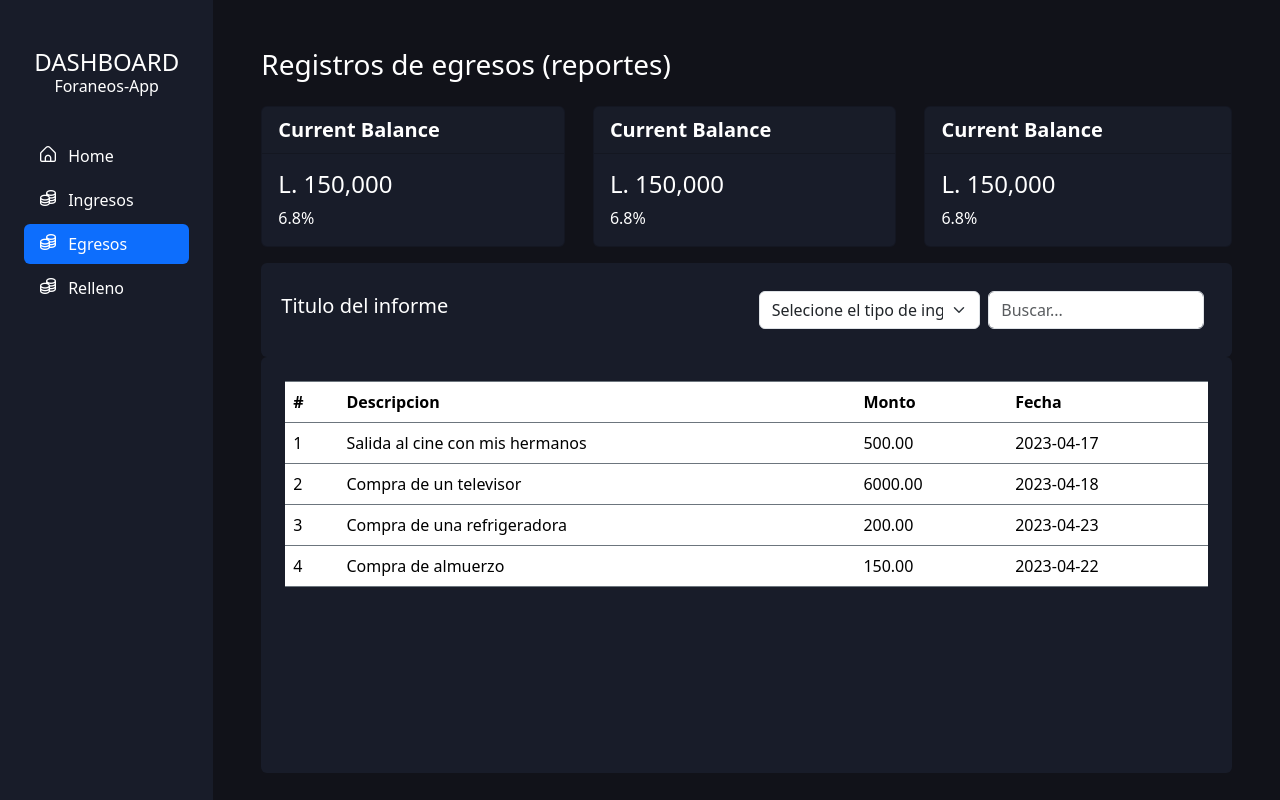
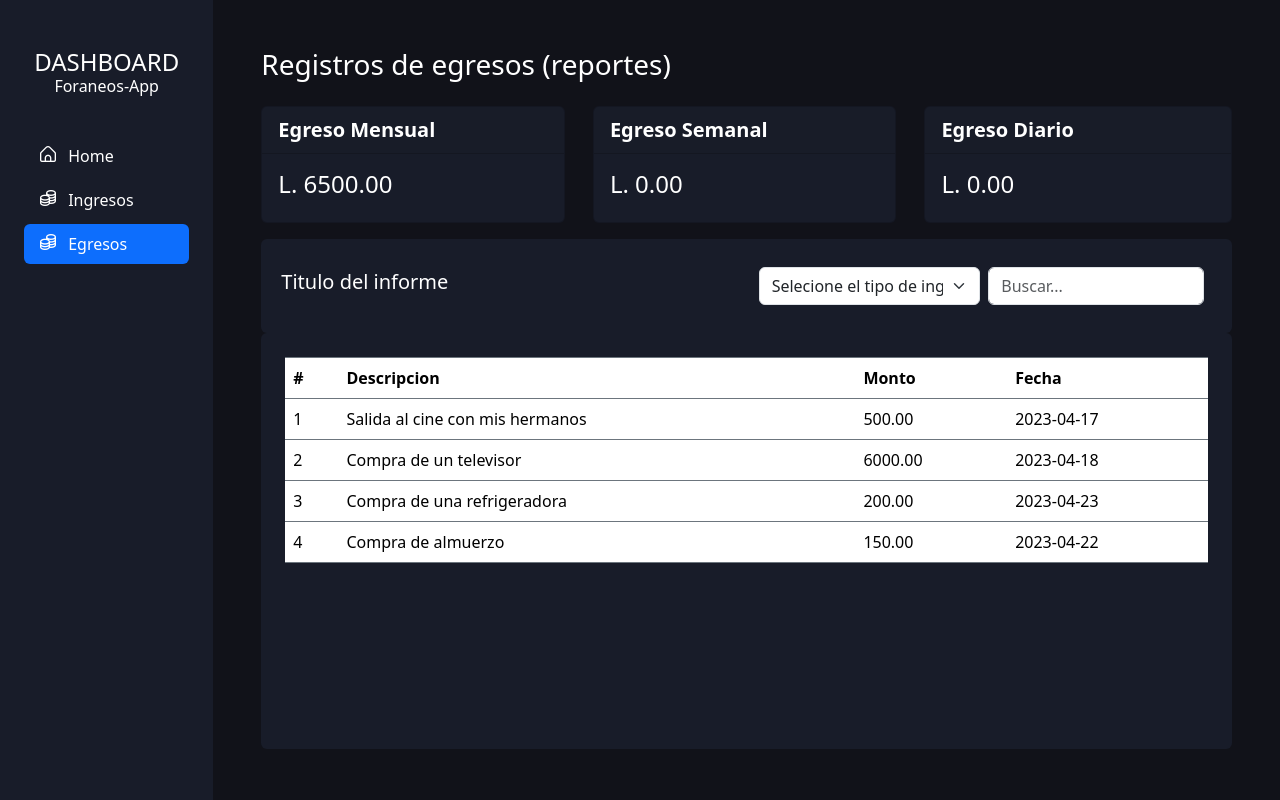
Before and after one commit to andresito236/proyecto-disenio, a PHP site: page /eg-informes.php in a window 1280 px wide. Run offline with PHP 8.4, Linux system fonts and the light colour scheme; data comes from the database, SQL or seed files in the repository; some libraries are stand-ins or nearby versions.

Commit message:
Terminando las vistas de informes

```diff
--- /dev/null
+++ b/bug.txt
@@ -0,0 +1 @@
+Si inserto un registro que haga que haga que la confirmacion sea null y edito el registro a una fecha futura la confirmacion no cambia a 0
--- a/eg-informes.php
+++ b/eg-informes.php
@@ -5,7 +5,7 @@
   <meta charset="UTF-8">
   <meta http-equiv="X-UA-Compatible" content="IE=edge">
   <meta name="viewport" content="width=device-width, initial-scale=1.0">
-  <title>Informes ingresos</title>
+  <title>Informes Egresos</title>
   <link href="https://cdn.jsdelivr.net/npm/bootstrap@5.3.0-alpha3/dist/css/bootstrap.min.css" rel="stylesheet"
     integrity="sha384-KK94CHFLLe+nY2dmCWGMq91rCGa5gtU4mk92HdvYe+M/SXH301p5ILy+dN9+nJOZ" crossorigin="anonymous">
   <link rel="stylesheet" href="css/index.css">
@@ -18,6 +18,9 @@
     <div class="row">
       <?php
                 $form_type = "egresos (reportes)";
+                $totalMes = "Egreso Mensual";
+                $totalSemanal = "Egreso Semanal";
+                $totalDiario = "Egreso Diario";
                 $visible = true;
                 include './sidebar.php';
                 include './informes.php';
--- a/in-informes.php
+++ b/in-informes.php
@@ -18,6 +18,9 @@
     <div class="row">
       <?php
                 $form_type = "ingresos (reportes)";
+                $totalMes = "Ingreso Mensual";
+                $totalSemanal = "Ingreso Semanal";
+                $totalDiario = "Ingresos Diario";
                 $visible = true;
                 include './sidebar.php';
                 include './informes.php';
--- a/informes.php
+++ b/informes.php
@@ -3,28 +3,28 @@
   <article class="row d-flex">
     <div class="my-3 col-6 col-md-6 col-lg-4 pe-3">
       <div class="card bg-card">
-        <div class="card-header fs-5 fw-bold">Current Balance</div>
-        <div class="card-body">
-          <h5 class="card-title fs-4">L. 150,000</h5>
-          <p class="card-text">6.8%</p>
+        <div class="card-header fs-5 fw-bold"><?php echo isset($totalMes) ? $totalMes : "fuera de linea"; ?></div>
+        <div class="card-body totalMensual">
+          <h5 class="card-title fs-4" id="totalMensual">L. 150,000</h5>
         </div>
       </div>
     </div>
     <div class="mb-3 my-3 col-6 col-md-6 col-lg-4 pe-3">
       <div class="card bg-card">
-        <div class="card-header fs-5 fw-bold">Current Balance</div>
-        <div class="card-body">
-          <h5 class="card-title fs-4">L. 150,000</h5>
-          <p class="card-text">6.8%</p>
+        <div class="card-header fs-5 fw-bold">
+          <?php echo isset($totalSemanal) ? $totalSemanal : "fuera de linea"; ?>
+        </div>
+        <div class="card-body totalSemanal">
+          <h5 class="card-title fs-4" id="totalSemanal">L. 150,000</h5>
         </div>
       </div>
     </div>
     <div class="my-3 col-12 col-md-12 col-lg-4">
       <div class="card bg-card">
-        <div class="card-header fs-5 fw-bold">Current Balance</div>
-        <div class="card-body">
-          <h5 class="card-title fs-4">L. 150,000</h5>
-          <p class="card-text">6.8%</p>
+        <div class="card-header fs-5 fw-bold"><?php echo isset($totalDiario) ? $totalDiario : "fuera de linea"; ?>
+        </div>
+        <div class="card-body totalDiario">
+          <h5 class="card-title fs-4" id="totalDiario">L. 150,000</h5>
         </div>
       </div>
     </div>
--- a/js/informesEgresos.js
+++ b/js/informesEgresos.js
@@ -1,11 +1,20 @@
 import searchFilters from "./filtro_busqueda.js";
 import mostrarTiposEgresos from "./mostrarTipoEgreso.js";
 import obtenerEgresos from "./obtenerInformesEgresos.js";
+import {
+  obtenerEgresosMesActual,
+  obtenerEgresosSemanaActual,
+  obtenerEgresosDiaActual,
+} from "./reportesEgresos.js";
 
 const TipoEgreso = document.querySelector(".form-select");
+
 document.addEventListener("DOMContentLoaded", (e) => {
   searchFilters("#exampleInputEmail1", ".registro");
   mostrarTiposEgresos();
+  obtenerEgresosMesActual();
+  obtenerEgresosSemanaActual();
+  obtenerEgresosDiaActual();
 });
 
 TipoEgreso.addEventListener("change", obtenerEgresos);
--- /dev/null
+++ b/js/reportesEgresos.js
@@ -0,0 +1,23 @@
+export async function obtenerEgresosMesActual() {
+  const TotalMensual = document.getElementById("totalMensual");
+  const respuestaRaw = await fetch("./php/obtenerEgresosMesActual.php");
+  const egresos = await respuestaRaw.json();
+
+  TotalMensual.textContent = `L. ${egresos[0].MontoTotal}`;
+}
+
+export async function obtenerEgresosSemanaActual() {
+  const TotalSemanal = document.getElementById("totalSemanal");
+  const respuestaRaw = await fetch("./php/obtenerEgresosSemanaActual.php");
+  const egresos = await respuestaRaw.json();
+
+  TotalSemanal.textContent = `L. ${egresos[0].MontoTotal}`;
+}
+
+export async function obtenerEgresosDiaActual() {
+  const TotalDiario = document.getElementById("totalDiario");
+  const respuestaRaw = await fetch("./php/obtenerEgresosDiaActual.php");
+  const egresos = await respuestaRaw.json();
+
+  TotalDiario.textContent = `L. ${egresos[0].MontoTotal}`;
+}
--- a/modelos/funciones.php
+++ b/modelos/funciones.php
@@ -30,9 +30,42 @@ function obtenerEgresosTipo($tipoID)
 {
   $sentencia = Conexion::conectar()->prepare("SELECT EgresoID, Monto, Descripcion, Fecha FROM egreso where TipoID = ?");
   $sentencia->execute([$tipoID]);
-      return $sentencia->fetchAll();
+  return $sentencia->fetchAll();
 
 }
+
+function obtenerEgresosMesActual()
+{
+    $sentencia = Conexion::conectar()->query("SELECT IFNULL(SUM(Monto), 0) as MontoTotal
+        FROM egreso
+        WHERE MONTH(Fecha) = MONTH(CURRENT_DATE())
+        AND (Confirmacion IS NULL OR Confirmacion <> 0);
+    ");
+
+   return $sentencia->fetchAll();
+}
+function obtenerEgresosSemanaActual()
+{
+    $sentencia = Conexion::conectar()->query("SELECT IFNULL(SUM(Monto), 0) as MontoTotal
+      FROM egreso
+      WHERE Fecha >= DATE_SUB(CURRENT_DATE(), INTERVAL WEEKDAY(CURRENT_DATE()) DAY)
+      AND Fecha < DATE_ADD(DATE_SUB(CURRENT_DATE(), INTERVAL WEEKDAY(CURRENT_DATE()) DAY), INTERVAL 1 WEEK)
+      AND (Confirmacion IS NULL OR Confirmacion <> 0);
+  ");
+
+   return $sentencia->fetchAll();
+}
+function obtenerEgresosDiaActual()
+{
+    $sentencia = Conexion::conectar()->query("SELECT IFNULL(SUM(Monto), 0) as MontoTotal
+      FROM egreso
+      WHERE Fecha = CURRENT_DATE()
+      AND (Confirmacion IS NULL OR Confirmacion <> 0);
+  ");
+
+   return $sentencia->fetchAll();
+}
+
 
 function eliminarEgreso($id)
 {
--- /dev/null
+++ b/php/obtenerEgresosDiaActual.php
@@ -0,0 +1,4 @@
+<?php
+include_once "../modelos/funciones.php";
+$egresos = obtenerEgresosDiaActual();
+echo json_encode($egresos);
--- /dev/null
+++ b/php/obtenerEgresosMesActual.php
@@ -0,0 +1,4 @@
+<?php
+include_once "../modelos/funciones.php";
+$egresos = obtenerEgresosMesActual();
+echo json_encode($egresos);
--- /dev/null
+++ b/php/obtenerEgresosSemanaActual.php
@@ -0,0 +1,4 @@
+<?php
+include_once "../modelos/funciones.php";
+$egresos = obtenerEgresosSemanaActual();
+echo json_encode($egresos);
--- /dev/null
+++ b/php/obtenerIngresosDiaActual.php
@@ -0,0 +1,4 @@
+<?php
+include_once "../modelos/funcionesIngresos.php";
+$ingresos = obtenerIngresosDiaActual();
+echo json_encode($ingresos);
--- /dev/null
+++ b/php/obtenerIngresosMesActual.php
@@ -0,0 +1,4 @@
+<?php
+include_once "../modelos/funcionesIngresos.php";
+$ingresos = obtenerIngresosMesActual();
+echo json_encode($ingresos);
--- /dev/null
+++ b/php/obtenerIngresosSemanaActual.php
@@ -0,0 +1,4 @@
+<?php
+include_once "../modelos/funcionesIngresos.php";
+$ingresos = obtenerIngresosSemanaActual();
+echo json_encode($ingresos);
--- a/sidebar.php
+++ b/sidebar.php
@@ -9,17 +9,18 @@
   </h3>
   <ul id="lista" class="nav nav-pills flex-column mb-auto gap-1">
     <li class="nav-item">
-            <a href="./index.php" class="nav-link text-change" >
+      <a href="./index.php" class="nav-link text-change">
         <i class="fi fi-rr-home me-2"></i>
         Home
       </a>
     </li>
     <li>
-            <a href="#submenuIngresos"  class="nav-link text-change" data-bs-toggle="collapse" href="#collapseExample" role="button" aria-expanded="false" aria-controls="submenuIngresos">
+      <a href="#submenuIngresos" class="nav-link text-change" data-bs-toggle="collapse" href="#collapseExample"
+        role="button" aria-expanded="false" aria-controls="submenuIngresos">
         <i class="fi fi-rr-coins me-2"></i>
         Ingresos
       </a>
-            <div class="collapse"  id="submenuIngresos">
+      <div class="collapse" id="submenuIngresos">
         <ul class="nav nav-pills flex-column mb-auto gap-1 mx-2">
           <li>
             <a href="./in-actuales.php" class="nav-link text-change">
@@ -43,11 +44,12 @@
       </div>
     </li>
     <li>
-            <a href="#submenuEgresos" class="nav-link text-change" data-bs-toggle="collapse" href="#collapseExample" role="button" aria-expanded="false" aria-controls="submenuEgresos">
+      <a href="#submenuEgresos" class="nav-link text-change" data-bs-toggle="collapse" href="#collapseExample"
+        role="button" aria-expanded="false" aria-controls="submenuEgresos">
         <i class="fi fi-rr-coins me-2"></i>
         Egresos
       </a>
-            <div class="collapse"  id="submenuEgresos">
+      <div class="collapse" id="submenuEgresos">
         <ul class="nav nav-pills flex-column mb-auto gap-1 mx-2">
           <li>
             <a href="./eg-actuales.php" class="nav-link text-change">
@@ -70,11 +72,5 @@
         </ul>
       </div>
     </li>
-        <li>
-            <a href="#" class="nav-link text-change">
-            <i class="fi fi-rr-coins me-2"></i>
-                Relleno
-            </a>
-        </li>
   </ul>
 </nav>
```
Also changed, not shown: index.php (+7 -9 lines), js/informesIngresos.js (+8 -0 lines), js/reportesIngresos.js (added, +23 -0 lines), modelos/funcionesIngresos.php (+33 -0 lines), IngresosEgresos.txt (line endings or trailing spaces). Lines whose indentation alone changed are shown as unchanged.
